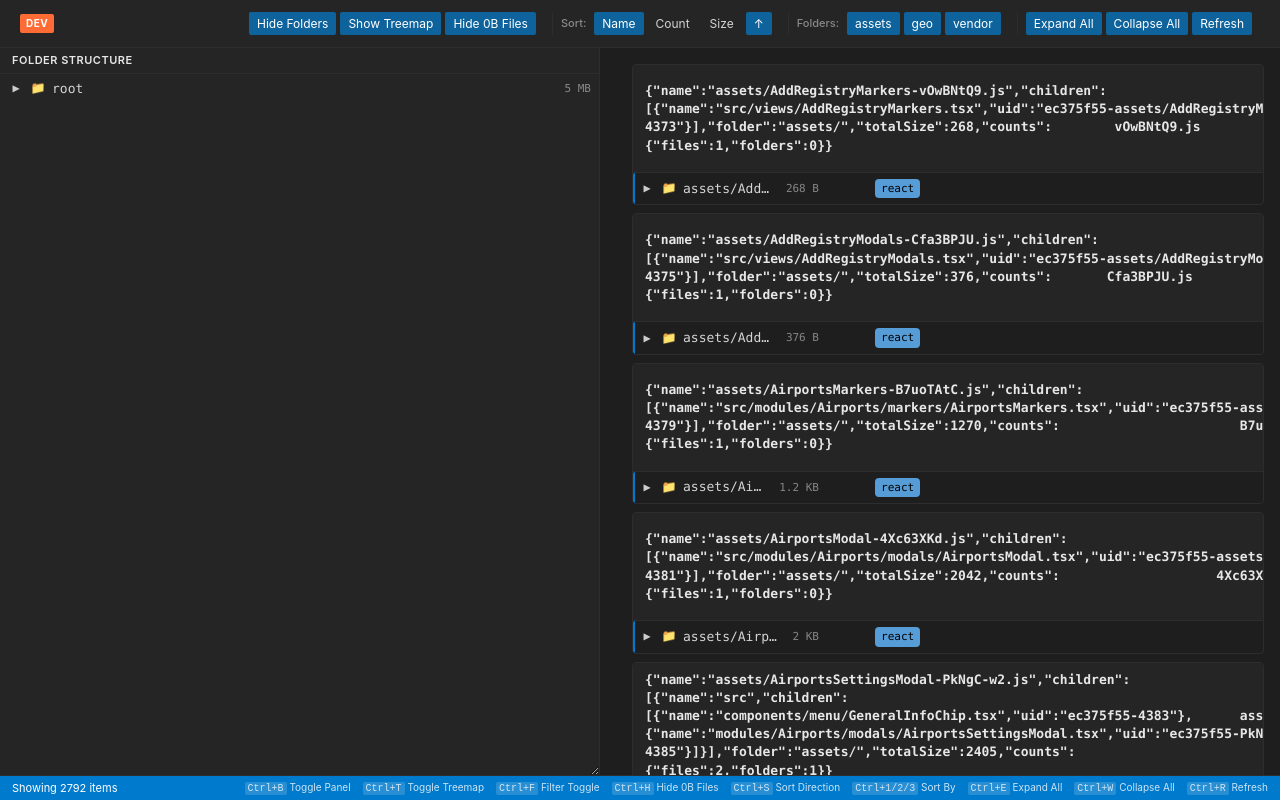
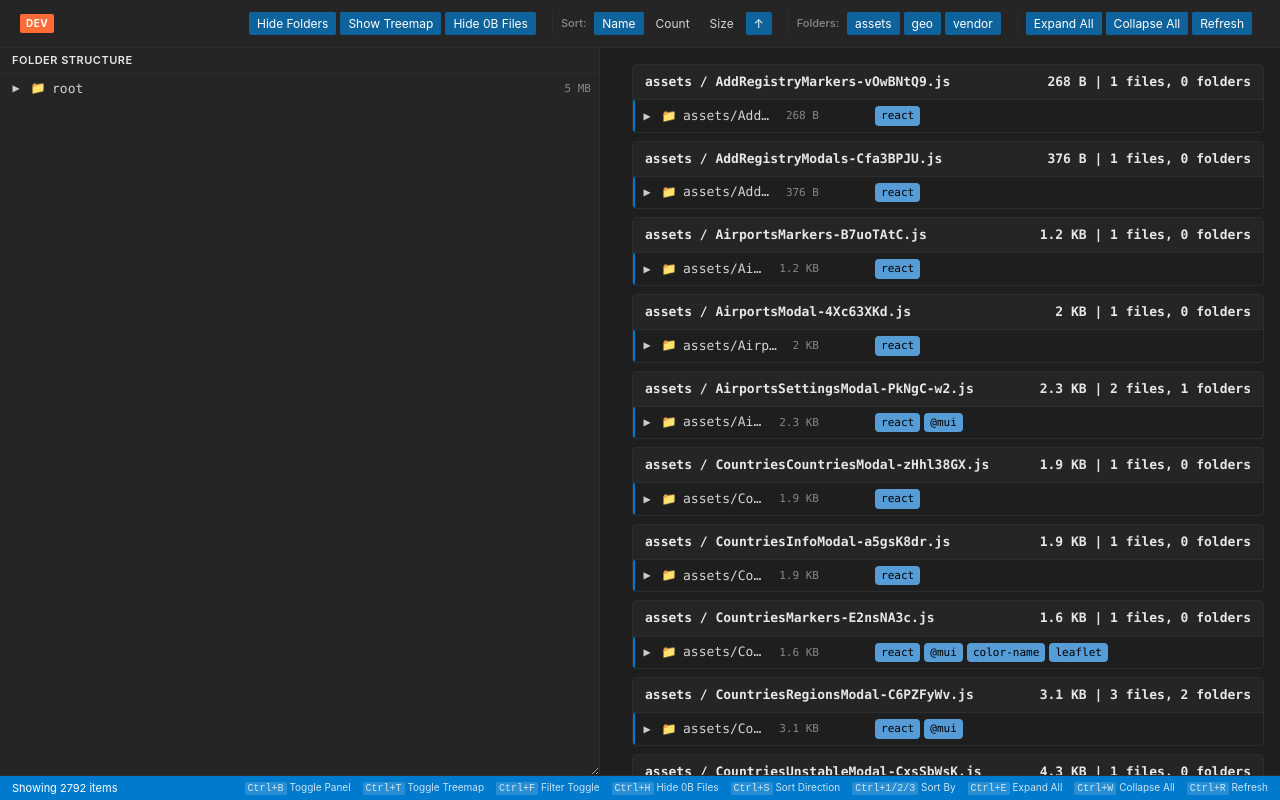
Before and after one commit to rand0mC0d3r/vs-bundle-visualizer, a React (Vite) app in the folder ui/: page / in a window 1280 px wide. Built offline with nearby package versions, Linux system fonts and the light colour scheme.

Commit message:
feat: Enhance TreeView root node structure by separating folder and file name, and adding hashed identifier

```diff
--- a/ui/src/components/TreeView.tsx
+++ b/ui/src/components/TreeView.tsx
@@ -262,15 +262,16 @@ export const TreeView: React.FC<TreeViewProps> = ({
         }))
         .map((rootNode: any) => ({
           ...rootNode,
-          folder: rootNode.name.split('/')[0] + '/',
+          folder: rootNode.name.split('/')[0],
+          fileName: rootNode.name.split('/').slice(1).join('/'),
+          hashed: rootNode.name.split('-')[1].split('.')[0] || '',
           totalSize: getNodeSize(rootNode, bundleData),
           counts: countFiles(rootNode)
         }))
         .map((rootNode: any) => <div key={rootNode.name || rootNode.id} className="tree-root">
           <div className="tree-root-header">
-            {JSON.stringify(rootNode)}
             <div className="tree-root-title">
-              {rootNode.name || 'Root'}
+              {rootNode.folder || 'Root'} / {rootNode.fileName || ''}
             </div>
             <div className="tree-root-stats">
               <span className="tree-root-count">
```
